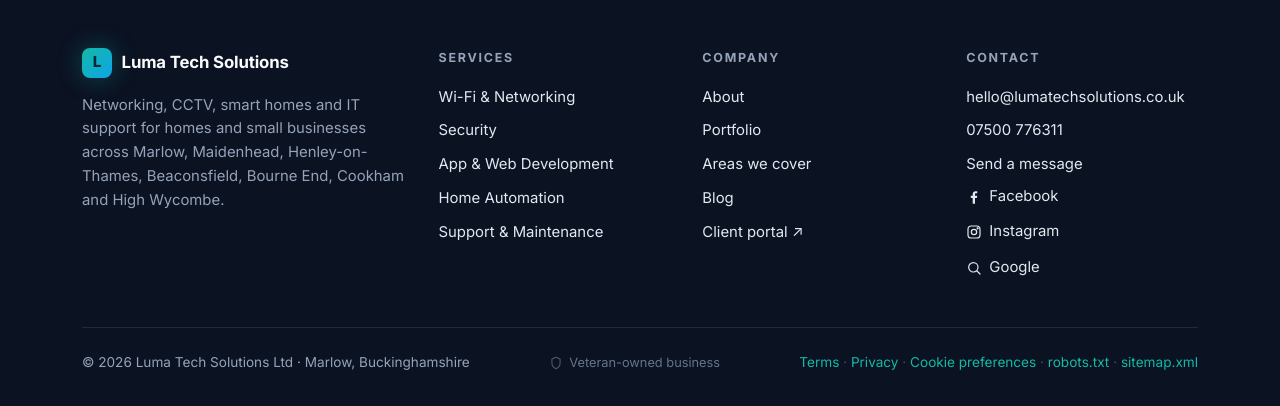
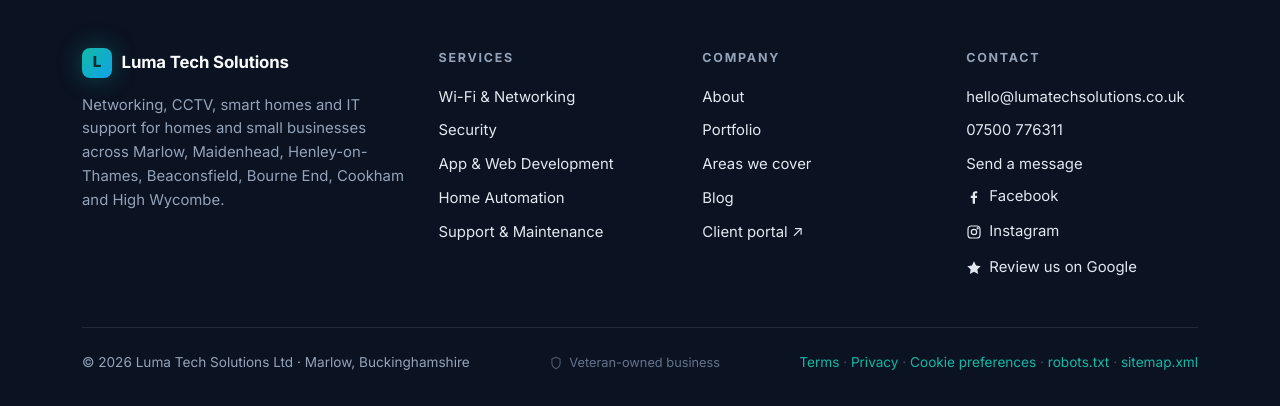
Before and after one commit to Comm4nd0/luma-tech-solutions, a Django app: page /about/ in a window 1280 px wide. Shown: the part 1743-2149 px from the top of the page. Run offline with Django 5.2, Linux system fonts and the light colour scheme.

Commit message:
content: replace generic Google search link with "Review us on Google"
Swaps the footer "Google" link from a generic search-results URL to
the user's actual Google review prompt (g.page/r/CVzZIQHfjwivEAI/review).
Far more useful for the business — the click action is now "leave us
a review" rather than "see what Google says about us".

Star icon used (already in the icon set for testimonials). Inlined
fill="currentColor" on the star SVG so it renders correctly outside
the testimonials block — the existing .stars svg CSS rule only fires
inside that container.

Review URL stays out of JSON-LD sameAs (it's an action URL, not an
identity URL). If a Google Business Profile listing URL becomes
available later, that would go in sameAs alongside Facebook and
Instagram.

Co-Authored-By: Claude Opus 4.7 (1M context) <noreply@anthropic.com>

```diff
--- a/templates/base.html
+++ b/templates/base.html
@@ -160,7 +160,7 @@
             <li><a href="{% url 'contact' %}">Send a message</a></li>
             <li><a class="footer-social" href="https://www.facebook.com/profile.php?id=61560720497065" target="_blank" rel="noopener" aria-label="Luma Tech on Facebook">{% include 'partials/_icons.html' with name='facebook' %} Facebook</a></li>
             <li><a class="footer-social" href="https://www.instagram.com/luma_tech_solutions/" target="_blank" rel="noopener" aria-label="Luma Tech on Instagram">{% include 'partials/_icons.html' with name='instagram' %} Instagram</a></li>
-            <li><a class="footer-social" href="https://www.google.co.uk/search?q=Luma+Tech+Solutions" target="_blank" rel="noopener" aria-label="Find Luma Tech on Google">{% include 'partials/_icons.html' with name='search' %} Google</a></li>
+            <li><a class="footer-social" href="https://g.page/r/CVzZIQHfjwivEAI/review" target="_blank" rel="noopener" aria-label="Leave a Google review for Luma Tech">{% include 'partials/_icons.html' with name='star' %} Review us on Google</a></li>
           </ul>
         </div>
       </div>
--- a/templates/partials/_icons.html
+++ b/templates/partials/_icons.html
@@ -12,7 +12,7 @@
 {% elif name == 'arrow' %}
 <svg viewBox="0 0 24 24" width="16" height="16" fill="none" stroke="currentColor" stroke-width="2" stroke-linecap="round" stroke-linejoin="round" aria-hidden="true"><path d="M5 12h14M13 5l7 7-7 7"/></svg>
 {% elif name == 'star' %}
-<svg viewBox="0 0 24 24" aria-hidden="true"><polygon points="12 2 15.09 8.26 22 9.27 17 14.14 18.18 21.02 12 17.77 5.82 21.02 7 14.14 2 9.27 8.91 8.26 12 2"/></svg>
+<svg viewBox="0 0 24 24" fill="currentColor" aria-hidden="true"><polygon points="12 2 15.09 8.26 22 9.27 17 14.14 18.18 21.02 12 17.77 5.82 21.02 7 14.14 2 9.27 8.91 8.26 12 2"/></svg>
 {% elif name == 'phone' %}
 <svg viewBox="0 0 24 24" fill="none" stroke="currentColor" stroke-width="1.8" stroke-linecap="round" stroke-linejoin="round" aria-hidden="true"><path d="M22 16.92v3a2 2 0 0 1-2.18 2 19.86 19.86 0 0 1-8.63-3.07 19.5 19.5 0 0 1-6-6A19.86 19.86 0 0 1 2.12 4.18 2 2 0 0 1 4.11 2h3a2 2 0 0 1 2 1.72 12.84 12.84 0 0 0 .7 2.81 2 2 0 0 1-.45 2.11L8.09 9.91a16 16 0 0 0 6 6l1.27-1.27a2 2 0 0 1 2.11-.45 12.84 12.84 0 0 0 2.81.7A2 2 0 0 1 22 16.92Z"/></svg>
 {% elif name == 'mail' %}
```
